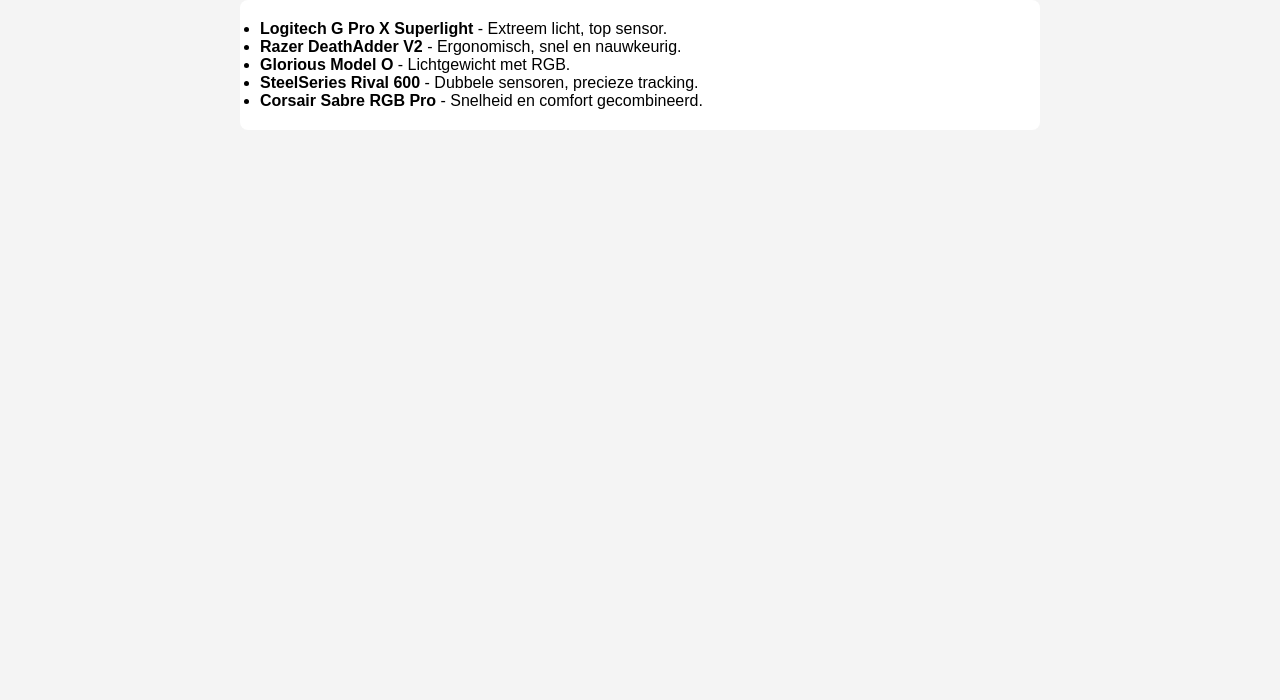
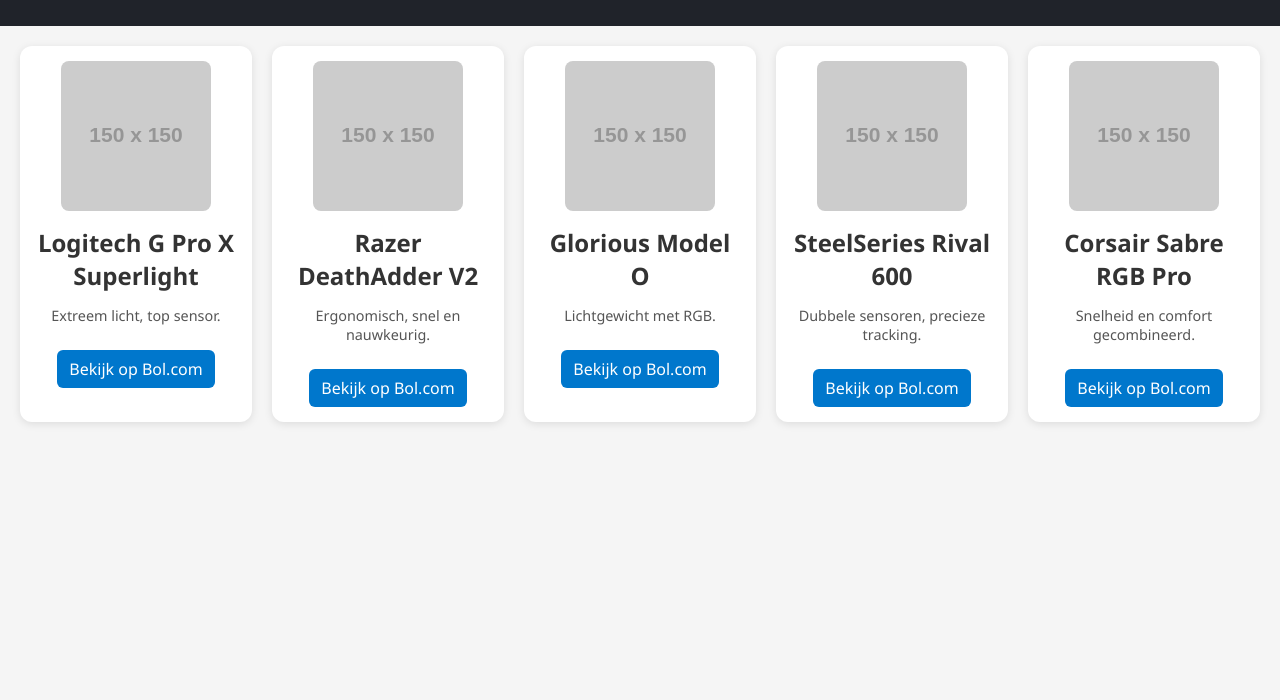
Before and after one commit to Duitser/Gaming, a plain HTML site: page muizen.html in a window 1280 px wide. Shown: the part 100-800 px from the top of the page. Drawn offline with Linux system fonts and the light colour scheme; placeholder pictures from the web are drawn by us.

Commit message:
Add files via upload

```diff
--- a/muizen.html
+++ b/muizen.html
@@ -1,4 +1,3 @@
-
 <!DOCTYPE html>
 <html lang="nl">
 <head>
@@ -7,13 +6,13 @@
     <link rel="stylesheet" href="style.css">
 </head>
 <body>
-    <h1>Top 5 Gaming Muizen</h1>
-    <ul>
-        <li><strong>Logitech G Pro X Superlight</strong> - Extreem licht, top sensor.</li>
-        <li><strong>Razer DeathAdder V2</strong> - Ergonomisch, snel en nauwkeurig.</li>
-        <li><strong>Glorious Model O</strong> - Lichtgewicht met RGB.</li>
-        <li><strong>SteelSeries Rival 600</strong> - Dubbele sensoren, precieze tracking.</li>
-        <li><strong>Corsair Sabre RGB Pro</strong> - Snelheid en comfort gecombineerd.</li>
-    </ul>
+    <header><h1>🖱️ Top 5 Gaming Muizen</h1></header>
+    <main class="grid">
+        <div class="card"><img src="https://via.placeholder.com/150"><h2>Logitech G Pro X Superlight</h2><p>Extreem licht, top sensor.</p><a href="#">Bekijk op Bol.com</a></div>
+        <div class="card"><img src="https://via.placeholder.com/150"><h2>Razer DeathAdder V2</h2><p>Ergonomisch, snel en nauwkeurig.</p><a href="#">Bekijk op Bol.com</a></div>
+        <div class="card"><img src="https://via.placeholder.com/150"><h2>Glorious Model O</h2><p>Lichtgewicht met RGB.</p><a href="#">Bekijk op Bol.com</a></div>
+        <div class="card"><img src="https://via.placeholder.com/150"><h2>SteelSeries Rival 600</h2><p>Dubbele sensoren, precieze tracking.</p><a href="#">Bekijk op Bol.com</a></div>
+        <div class="card"><img src="https://via.placeholder.com/150"><h2>Corsair Sabre RGB Pro</h2><p>Snelheid en comfort gecombineerd.</p><a href="#">Bekijk op Bol.com</a></div>
+    </main>
 </body>
 </html>
--- a/style.css
+++ b/style.css
@@ -1,28 +1,67 @@
 
 body {
-    font-family: Arial, sans-serif;
-    max-width: 800px;
-    margin: auto;
+    font-family: 'Segoe UI', sans-serif;
+    margin: 0;
+    padding: 0;
+    background: #f5f5f5;
+    color: #333;
+}
+header {
+    background: #20232a;
+    color: white;
     padding: 20px;
-    background-color: #f4f4f4;
-}
-header, footer {
     text-align: center;
-    background-color: #222;
-    color: white;
-    padding: 10px 0;
 }
 nav {
+    background: #61dafb;
+    padding: 10px;
     text-align: center;
-    margin: 20px 0;
 }
 nav a {
-    margin: 0 10px;
+    margin: 0 15px;
+    color: black;
+    font-weight: bold;
     text-decoration: none;
-    color: #0077cc;
 }
-main, ul {
+main {
+    padding: 20px;
+}
+.grid {
+    display: grid;
+    grid-template-columns: repeat(auto-fit, minmax(220px, 1fr));
+    gap: 20px;
+}
+.card {
     background: white;
-    padding: 20px;
+    border-radius: 12px;
+    padding: 15px;
+    text-align: center;
+    box-shadow: 0 2px 8px rgba(0,0,0,0.1);
+}
+.card img {
+    max-width: 100%;
     border-radius: 8px;
 }
+.card h2 {
+    margin: 10px 0 5px;
+}
+.card p {
+    font-size: 0.9em;
+    color: #555;
+}
+.card a {
+    display: inline-block;
+    margin-top: 10px;
+    padding: 8px 12px;
+    background: #0077cc;
+    color: white;
+    text-decoration: none;
+    border-radius: 6px;
+}
+footer {
+    text-align: center;
+    padding: 15px;
+    background: #20232a;
+    color: white;
+    margin-top: 40px;
+}
```
Also changed, not shown: headsets.html (+8 -9 lines), index.html (+4 -5 lines), 1 other file.
